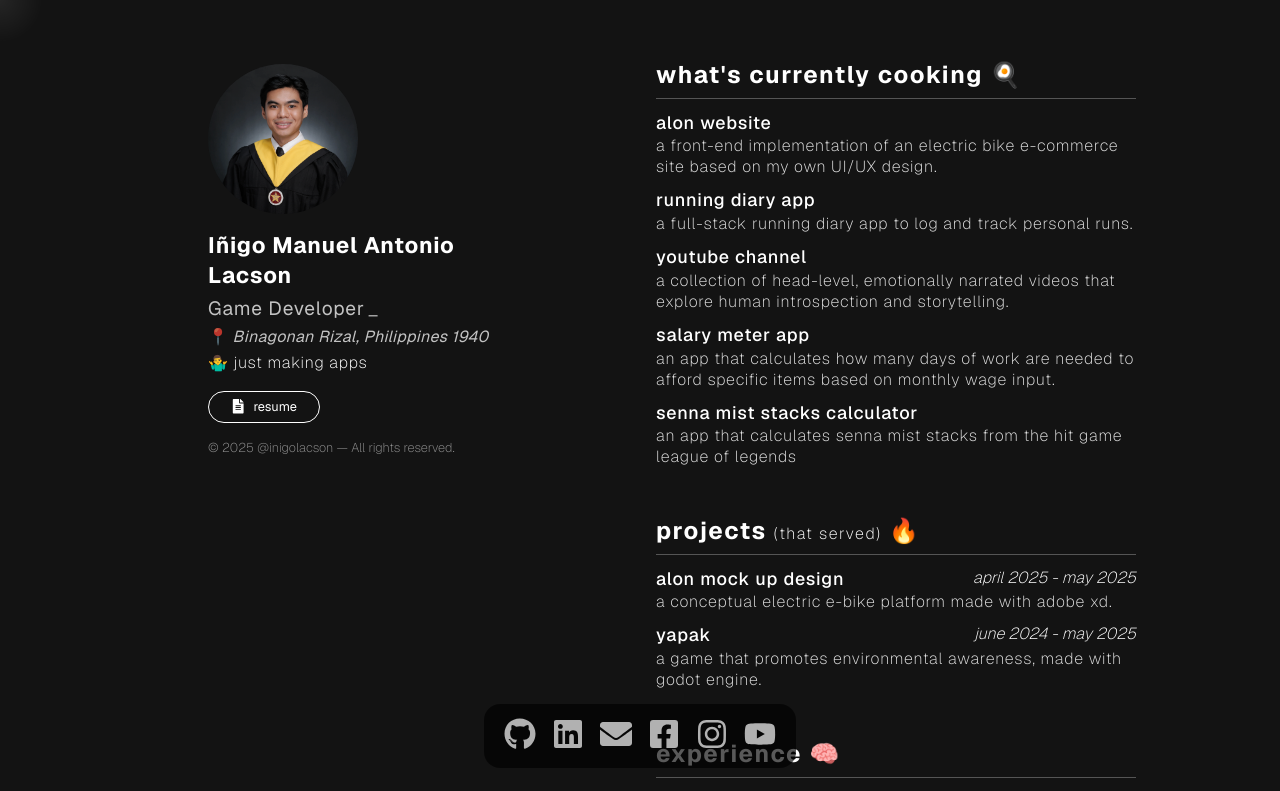
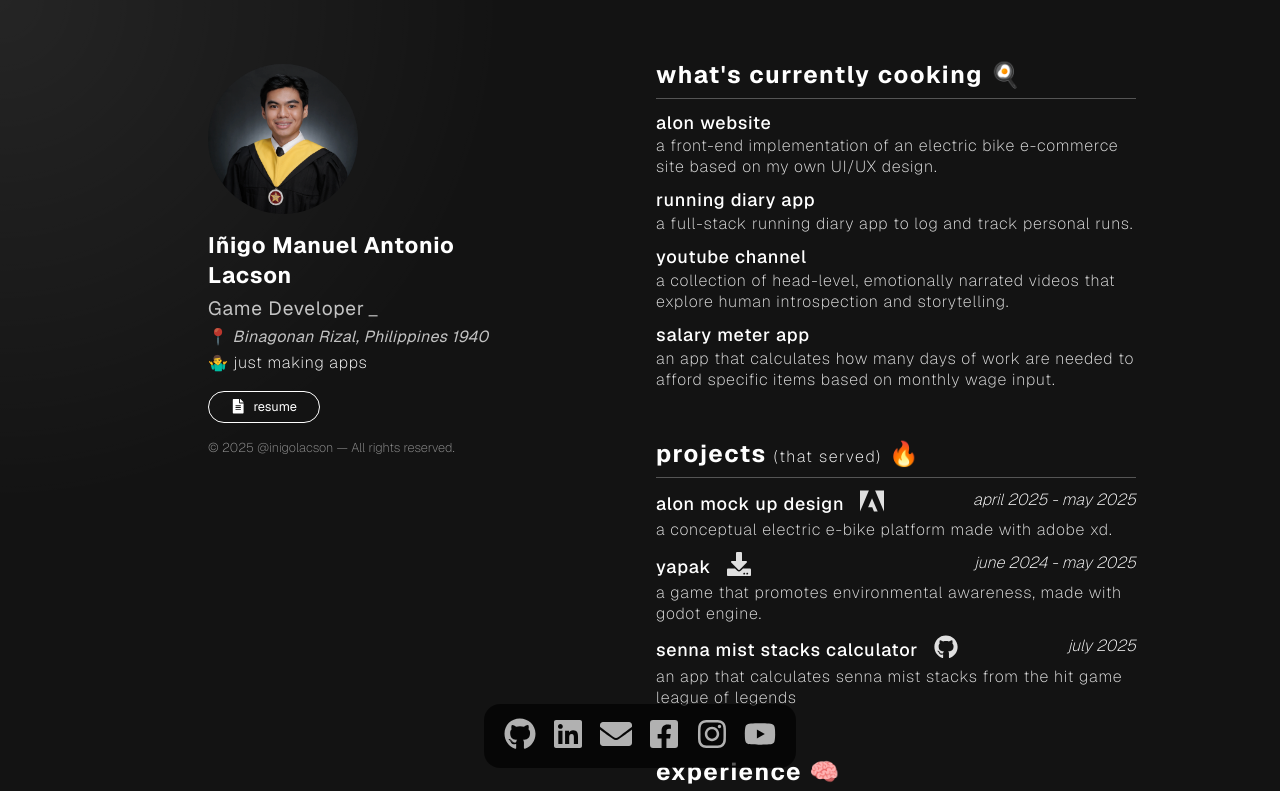
Before and after one commit to inigolacson/my-app, a Next.js app: page / in a window 1280 px wide. Shown: the top 791 px of the page. Built offline with nearby package versions, Linux system fonts and the light colour scheme.

Commit message:
tweaked some features

```diff
--- a/component/project/projectSection.js
+++ b/component/project/projectSection.js
@@ -13,6 +13,8 @@ export function ProjectSection() {
                 title={proj.title}
                 date={proj.date}
                 description={proj.description}
+                icon={proj.icon}
+                link={proj.link}
                 />
             ))}
         </section>
--- a/component/project/projectsComponent.js
+++ b/component/project/projectsComponent.js
@@ -1,10 +1,15 @@
 import projects from '@styles/modules/right/projects.module.scss';
 
-export function ProjectComponent({title, date, description}) {
+export function ProjectComponent({title, date, description, icon: Icon, link}) {
     return (
         <section>
             <div className={projects.projectContainer}>
-                <h1 className={projects.projectTitle}>{title}</h1>
+                <div className={projects.titleIconContainer}>
+                    <h1 className={projects.projectTitle}>{title}</h1>
+                    <a href={link} target="_blank" rel="noopener noreferrer">
+                        <Icon className={projects.projectIcon} />
+                    </a>
+                </div>
                 <p className={projects.projectDate}>{date}</p>
             </div>
                 <p className={projects.projectDescription}>{description}</p>
--- a/data/information.js
+++ b/data/information.js
@@ -1,4 +1,5 @@
-import { FaGithub,  FaLinkedin, FaFacebookSquare, FaInstagram, FaEnvelope, FaYoutube} from 'react-icons/fa'
+import { FaGithub,  FaLinkedin, FaFacebookSquare, FaInstagram, FaEnvelope, FaYoutube, FaDownload} from 'react-icons/fa';
+import { SiAdobe } from 'react-icons/si';
 
 const titles = [
     'Frontend Developer',
@@ -57,10 +58,6 @@ const cookInfo = [
     {
         title: 'salary meter app',
         description: 'an app that calculates how many days of work are needed to afford specific items based on monthly wage input.',
-    },
-    {
-        title: 'senna mist stacks calculator',
-        description: 'an app that calculates senna mist stacks from the hit game league of legends'
     }
 ]
 
@@ -78,14 +75,24 @@ const projectInfo = [
         title: 'alon mock up design',
         date: 'april 2025 - may 2025',
         description: 'a conceptual electric e-bike platform made with adobe xd.',
+        icon: SiAdobe,
+        link: 'https://xd.adobe.com/view/150b8f18-e8dd-4711-99d9-b2a99b3a2248-4058/?fullscreen'
 
     },
     {
         title: 'yapak',
         date: 'june 2024 - may 2025',
         description: 'a game that promotes environmental awareness, made with godot engine.',
-
+        icon: FaDownload,
+        link: ''
     },
+    {
+        title: 'senna mist stacks calculator',
+        date: 'july 2025',
+        description: 'an app that calculates senna mist stacks from the hit game league of legends',
+        icon: FaGithub,
+        link: 'https://github.com/inigolacson/lol-stacks-calc'
+    }
 ]
 
 const educationInfo = [
--- a/styles/modules/cursorLight.module.scss
+++ b/styles/modules/cursorLight.module.scss
@@ -2,13 +2,17 @@
 
 .light {
     position: fixed;
-    width: 100px;
-    height: 100px;
+    width: 1200px;
+    height: 1200px;
     pointer-events: none;
     border-radius: 50%;
     background: radial-gradient(circle, rgba(255, 255, 255, 0.432) 0%, rgba(255, 255, 255, 0) 60%);
     transform: translate(-50%, -50%);
     mix-blend-mode: soft-light;
-    z-index: 0;
+    z-index: 1;
     transition: none;
+
+    @media (max-width: 499px) {
+        display: none;
+    }
 }
--- a/styles/modules/index.module.scss
+++ b/styles/modules/index.module.scss
@@ -21,6 +21,7 @@
     font-family: var(--font-geist-sans);
     position: fixed;
     min-width: 300px;
+    z-index: 10;
 
     @media (max-width: 768px) {
         margin: 0 auto;
@@ -40,6 +41,7 @@
     position: relative;
     min-width: 400px;
     max-width: 60rem;
+    z-index: 10;
 
     @media (max-width: 768px) {
         margin: 0 auto;
--- a/styles/modules/right/projects.module.scss
+++ b/styles/modules/right/projects.module.scss
@@ -5,6 +5,12 @@
     width: 100%;
     display: flex;
     justify-content: space-between;
+}
+
+.titleIconContainer {
+    display: flex;
+    align-items: center;
+    gap: 1rem;
 }
 
 .projectTitle {
@@ -29,3 +35,13 @@
     font-weight: 200;
     display: inline;
 }
+
+.projectIcon {
+    font-size: 1.5rem;
+    color: rgb(224, 224, 224);
+    transition: transform 0.3s ease;
+
+    &:hover {
+        transform: scale(1.1);
+    }
+}
```
